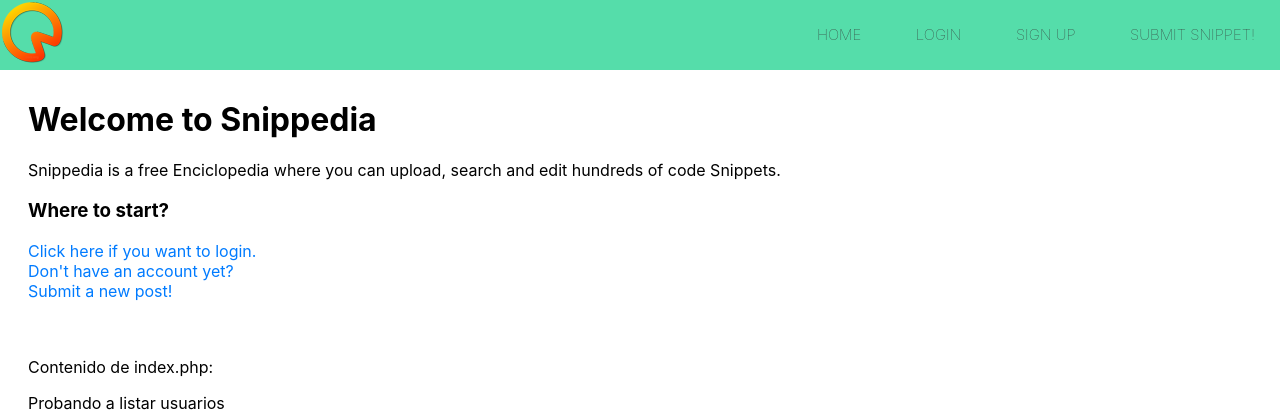
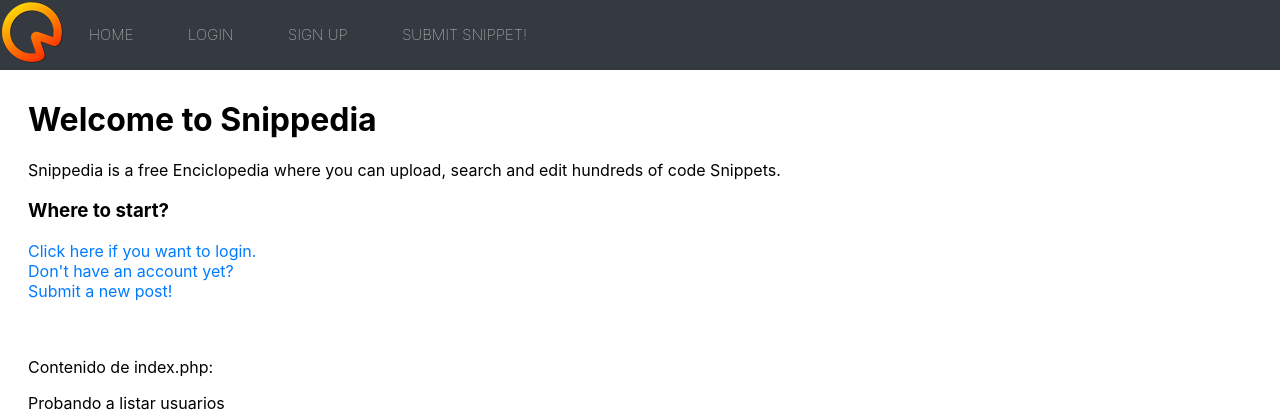
Before and after one commit to AnderRasoVazquez/proyecto_seguridad, a PHP site: page /index.php in a window 1280 px wide. Shown: the top 420 px of the page. Run offline with PHP 8.4, Linux system fonts and the light colour scheme; data that the repository does not hold is empty; some libraries are stand-ins or nearby versions.

Commit message:
color oscuro

```diff
--- a/css/styles.css
+++ b/css/styles.css
@@ -202,7 +202,11 @@ code {
 }
 
 nav{
-  float: right;
+  float: left;
+}
+
+.bg-dark {
+    background-color: #343a40!important;
 }
 
 .logo{
@@ -252,7 +256,7 @@ nav li:hover{
 }
 
 nav a{
-  color: #333;
+  color: #FFF;
   font-size: 15px;
   text-decoration: none;
   text-transform: uppercase;
--- a/includes/navigation_bar.php
+++ b/includes/navigation_bar.php
@@ -1,5 +1,5 @@
 <div class="nav_body">
-    <header class="nav_header">
+    <header class="nav_header bg-dark">
         <div class="nav_container">
             <a href="index.php">
                 <img src="img/logorandom.png" alt="logo" class="logo">
```
